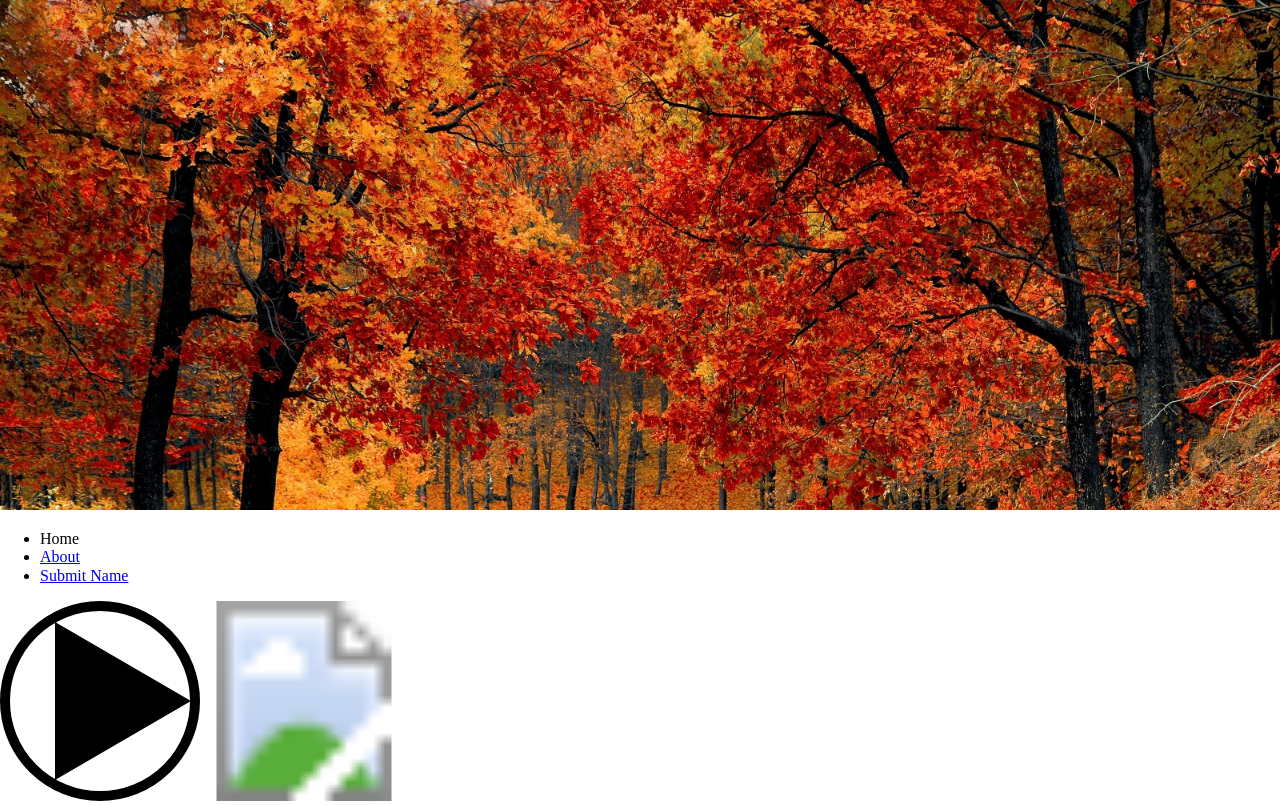
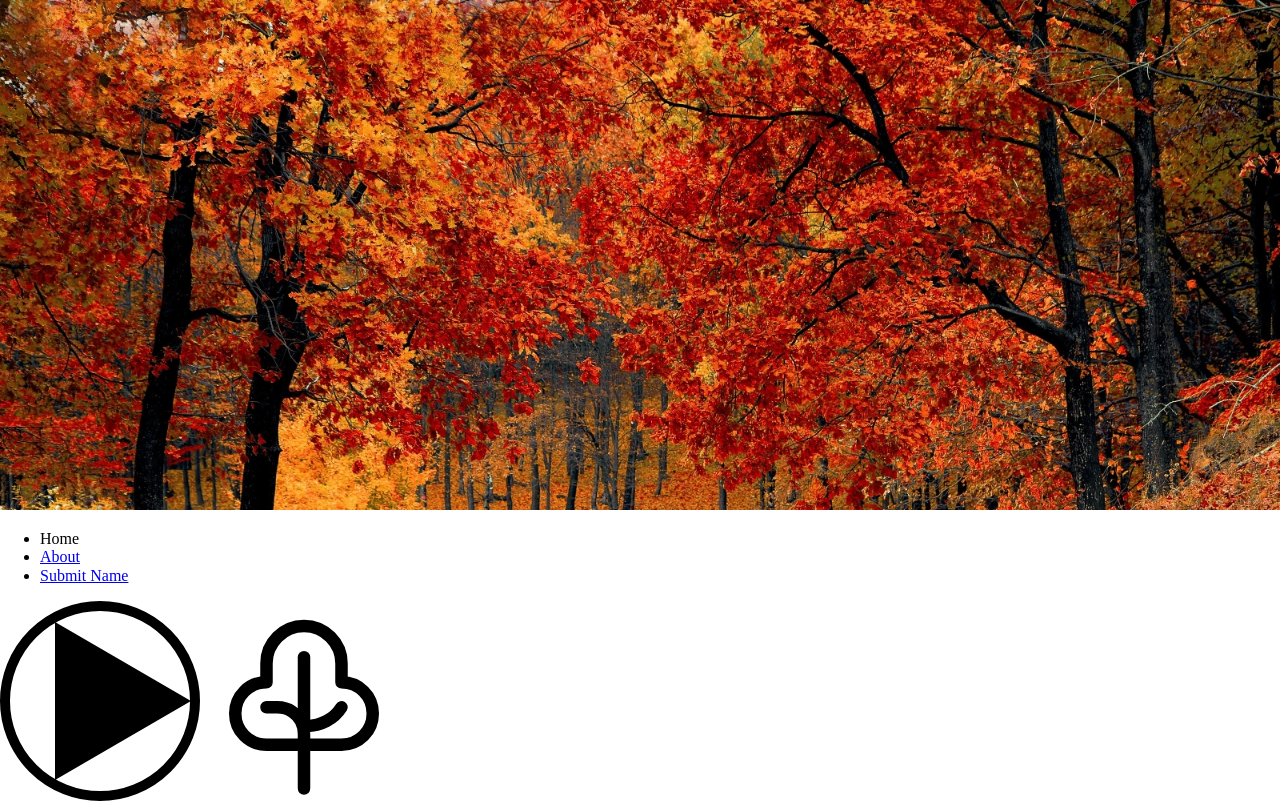
Before and after one commit to hannahmthomas1/Links-and-Images, a plain HTML site: page index.html in a window 1280 px wide. Shown: the top 805 px of the page. Drawn offline with nearby package versions, Linux system fonts and the light colour scheme; the site is published under a folder, as on GitHub Pages, so addresses that start at the root find nothing.

Commit message:
Update index.html

```diff
--- a/index.html
+++ b/index.html
@@ -39,7 +39,7 @@
   </svg>
 
   <svg viewbox="0 0 200 200" width="200" height="200">
-    <image href="/images/tree-icon.svg" height="200" width="200" />
+    <image href="images/tree-icon.svg" height="200" width="200" />
   </svg>
 
   <main>
```
